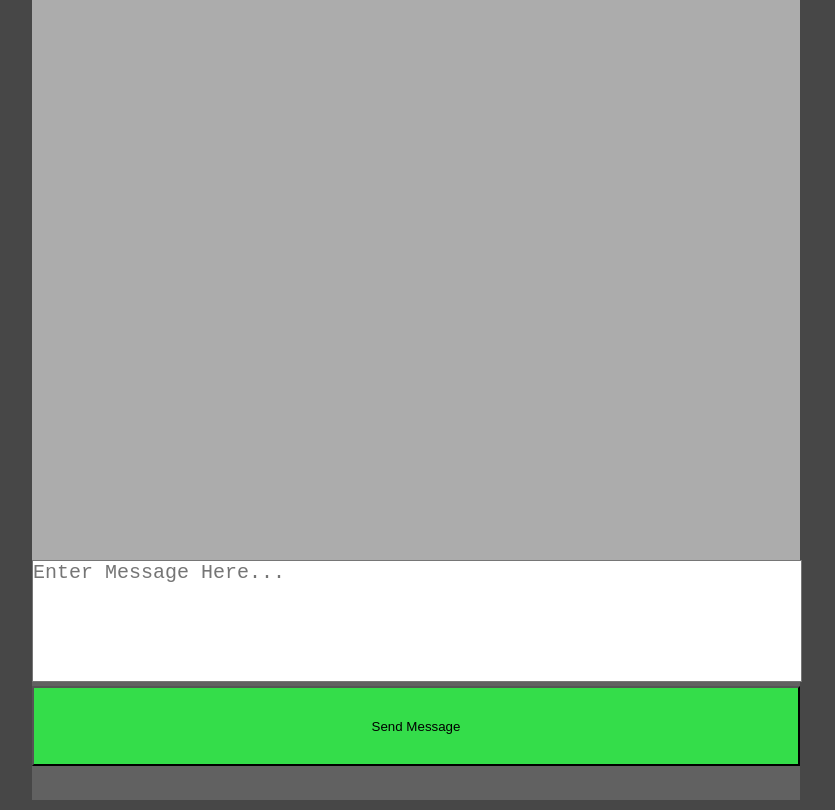
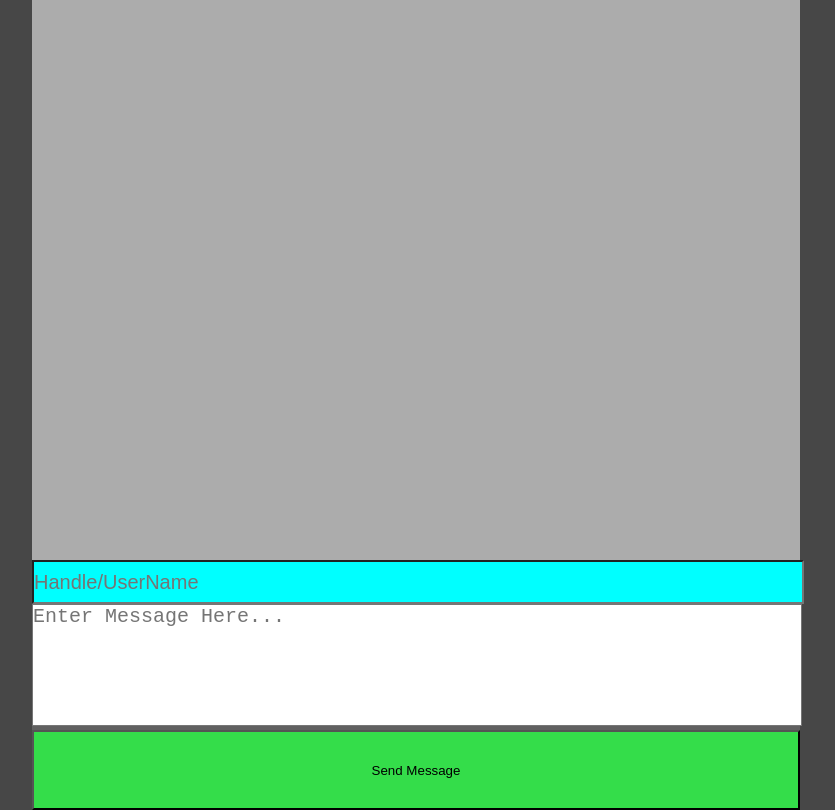
Before and after one commit to alexxstewart/messaging-app, a React (Create React App) app in the folder frontend/: page / in a window 1280 px wide. Shown: the whole page, without its empty margins (224-1059 px from the left). Built offline with nearby package versions, Linux system fonts and the light colour scheme; the HTML template or start-up script is replaced by a standard one.

Commit message:
Added a separate component to deal with printing each individual message.

```diff
--- a/frontend/src/Room.js
+++ b/frontend/src/Room.js
@@ -6,19 +6,21 @@ import { v4 as uuidv4 } from 'uuid';
 function Room() {
     const roomId = '123';
     const [text, setText] = React.useState('');
+    const [userName, setUserName] = React.useState('');
     const { messages, sendMessage } = chat(roomId);
 
     const sendMessageHandler = () => {
         // generate a random id for the text message and send the message
-        sendMessage(text, uuidv4());
-        setText('')
+        console.log(userName);
+        sendMessage(text, uuidv4(), userName);
+        setText('');
     }
 
     const checkEnterKeySubmit = (event) => {
         if (event.which === 13){
             // enter key was pressed
-            sendMessage(text, uuidv4())
-            setText('')
+            sendMessage(text, uuidv4());
+            setText('');
         }
     }
 
@@ -26,21 +28,32 @@ function Room() {
         setText(event.target.value);
     }
 
+    const handleUserNameChange = (event) => {
+        setUserName(event.target.value);
+    }
     return (
         <div className='messaging-div'>
             <div id='message-display-area'>
                 {messages.map((message) => {
-                    if (message.ownedByCurrentUser){
-                        return <p key={message.messageID} className='message'>{message.body}</p>
-                    }else{
-                        return <p key={message.messageID} className='message' style={{backgroundColor: 'red'}}>{message.body}</p>
-                    }
+                    return <Message message={message}/>
                 })}
             </div>
-            <textarea value={text} id="text-input-area" onChange={handleMessageChange} onKeyDown={checkEnterKeySubmit} placeholder='Enter Message Here...'/>
+            <input id='userNameInput' type='text' value={userName} onChange={handleUserNameChange} placeholder='Handle/UserName'/>
+            <textarea value={text} id='text-input-area' onChange={handleMessageChange} onKeyDown={checkEnterKeySubmit} placeholder='Enter Message Here...'/>
             <button onClick={sendMessageHandler}>Send Message</button>
         </div>
     )
 }
 
+function Message(props) {
+    console.log(props.message);
+
+    return (
+        <div>
+            <p className='message'></p>
+            <p id='nameTag'></p>
+        </div>
+    );
+}
+
 export default Room
--- a/frontend/src/chat.js
+++ b/frontend/src/chat.js
@@ -26,12 +26,13 @@ const useChat = (roomId) => {
     };
   }, [roomId]);
 
-  const sendMessage = (messageBody, messageID) => {
+  const sendMessage = (messageBody, messageID, userName) => {
     console.log(messageBody, messageID);
     socketRef.current.emit(NEW_CHAT_MESSAGE_EVENT, {
       body: messageBody,
       senderId: socketRef.current.id,
-      messageID: messageID
+      messageID: messageID,
+      userName: userName
     });
   };
 
--- a/frontend/src/room.css
+++ b/frontend/src/room.css
@@ -26,9 +26,9 @@
 }
 
 .message {
-    background-color: aqua;
-    color: black;
-    font-size: 20px;
+  background-color: aqua;
+  color: black;
+  font-size: 20px;
 }
 
 button {
@@ -42,3 +42,11 @@ button {
   position: fixed;
   bottom: 0;
 }
+
+#userNameInput {
+  width: 100%;
+  background-color: aqua;
+  color: black;
+  font-size: 20px;
+  height: 5%;
+}
```
Also changed, not shown: 1 other file (tests, documents, lock files or other folders).
